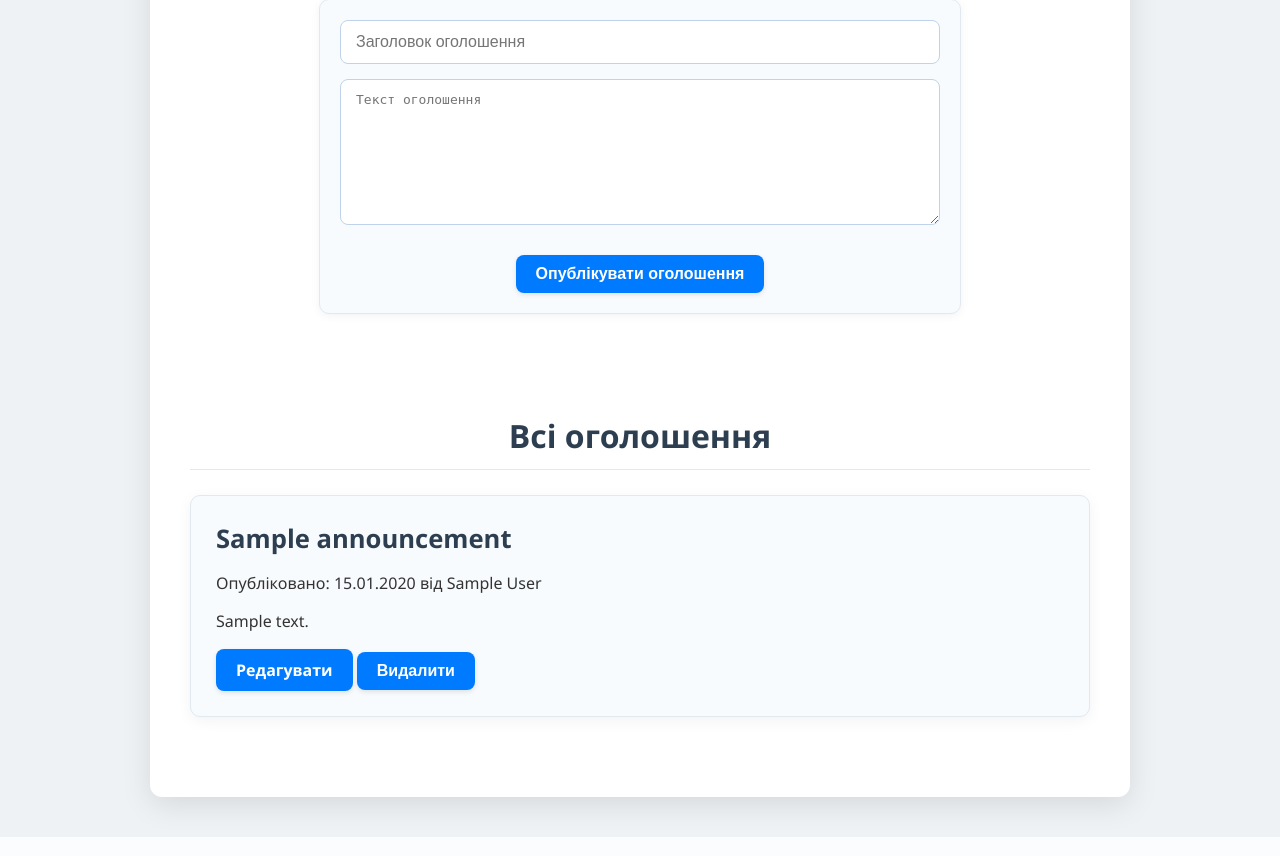
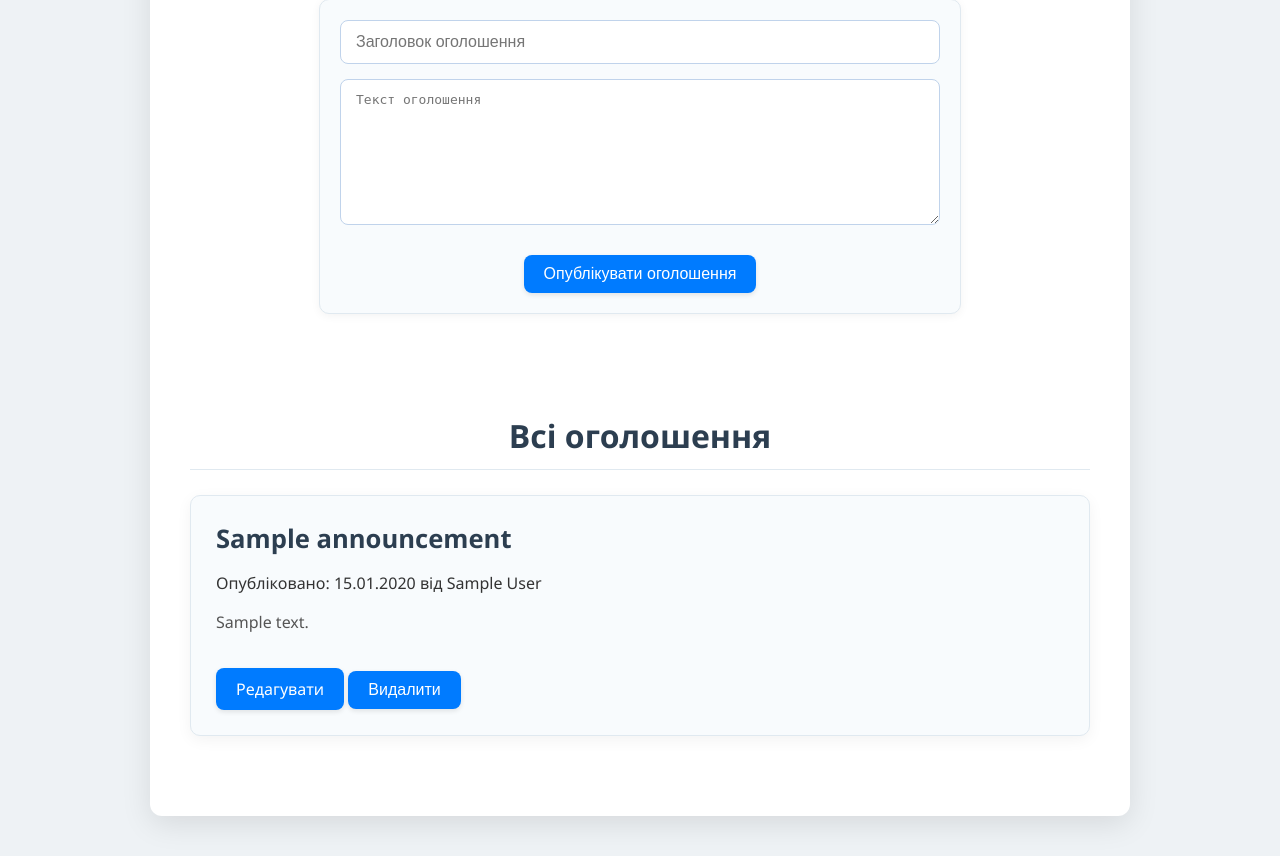
Before and after one commit to SportActive/SportActive, a Flask app: page /announcements in a window 1280 px wide. Shown: the part 528-1384 px from the top of the page. Run offline with Flask 3, Linux system fonts and the light colour scheme; a user stored in the database is signed in; tables that the repository leaves empty hold one stand-in row (values such as "Sample post").

```diff
--- a/static/style.css
+++ b/static/style.css
@@ -118,18 +118,17 @@ form button, .small-button, .dropbtn {
     background-color: #007bff;
     color: white;
     padding: 10px 20px;
+    font-size: 1.0em;
     border: none;
+    cursor: pointer;
     border-radius: 8px;
-    cursor: pointer;
-    font-size: 1.0em;
-    font-weight: 600;
+    box-shadow: 0 2px 5px rgba(0, 0, 0, 0.1);
     transition: background-color 0.3s ease, transform 0.2s ease, box-shadow 0.2s ease;
     flex-shrink: 0;
     text-decoration: none;
     display: inline-flex;
     align-items: center;
     justify-content: center;
-    box-shadow: 0 2px 5px rgba(0, 0, 0, 0.1);
 }
 
 form button:hover, .small-button:hover, .dropbtn:hover {
@@ -435,6 +434,16 @@ form button:active, .small-button:active, .dropbtn:active {
     margin-bottom: 15px;
     box-sizing: border-box;
 }
+
+/* НОВЕ: Стиль для вмісту оголошення, щоб зберегти пробіли та переноси рядків */
+.announcement-content {
+    white-space: pre-wrap; /* Зберігає пробіли та переноси рядків */
+    word-wrap: break-word; /* Дозволяє довгим словам переноситися */
+    color: #555;
+    line-height: 1.6;
+    margin-bottom: 15px;
+}
+
 
 /* --- Стилі для Опитувань --- */
 .polls-list {
@@ -986,7 +995,7 @@ h4 {
     background-color: #f6f9fc;
 }
 /* Стилі для форми фільтрації в журналах */
-.fee-filter-form { /* Применяется и к game_log */
+.fee-filter-form {
     display: flex;
     align-items: center;
     gap: 10px;
--- a/templates/announcements.html
+++ b/templates/announcements.html
@@ -56,7 +56,7 @@
         {% elif current_user.is_authenticated %}
             <p class="info-message">Лише адміністратори можуть додавати оголошення.</p>
         {% else %}
-            <p class="info-message">Будь ласка, <a href="{{ url_for('login') }}">увійдіть</a> як адміністратор, щоб додавати оголошення.</p>
+            <p class="info-message">Будь ласка, <a href="{{ url_for('login') }}">увійти</a> як адміністратор, щоб додавати оголошення.</p>
         {% endif %}
 
 
@@ -67,10 +67,10 @@
                     <div class="announcement-card">
                         <h3>{{ ann.title }}</h3>
                         <p class="announcement-meta">Опубліковано: {{ format_datetime_for_display(ann.date) }} від {{ ann.author }}</p>
-                        <div class="announcement-content">{{ ann.content | replace('\n', '<br>') | safe }}</div>
+                        <div class="announcement-content">{{ ann.content | safe }}</div> {# ЗМІНА ТУТ: Прибрано | replace('\n', '<br>') #}
 
                         {% if current_user.is_admin() %}
-                            <div class="admin-announcement-actions"> {# НОВИЙ БЛОК ДЛЯ КНОПОК АДМІНА #}
+                            <div class="admin-announcement-actions">
                                 <a href="{{ url_for('edit_announcement', announcement_id=ann.id) }}" class="admin-edit-event-link small-button">Редагувати</a>
                                 <form action="{{ url_for('delete_announcement', announcement_id=ann.id) }}" method="POST" style="display: inline-block;">
                                     <button type="submit" class="admin-delete-event-btn small-button" onclick="return confirm('Ви впевнені, що хочете видалити це оголошення?');">Видалити</button>
```
